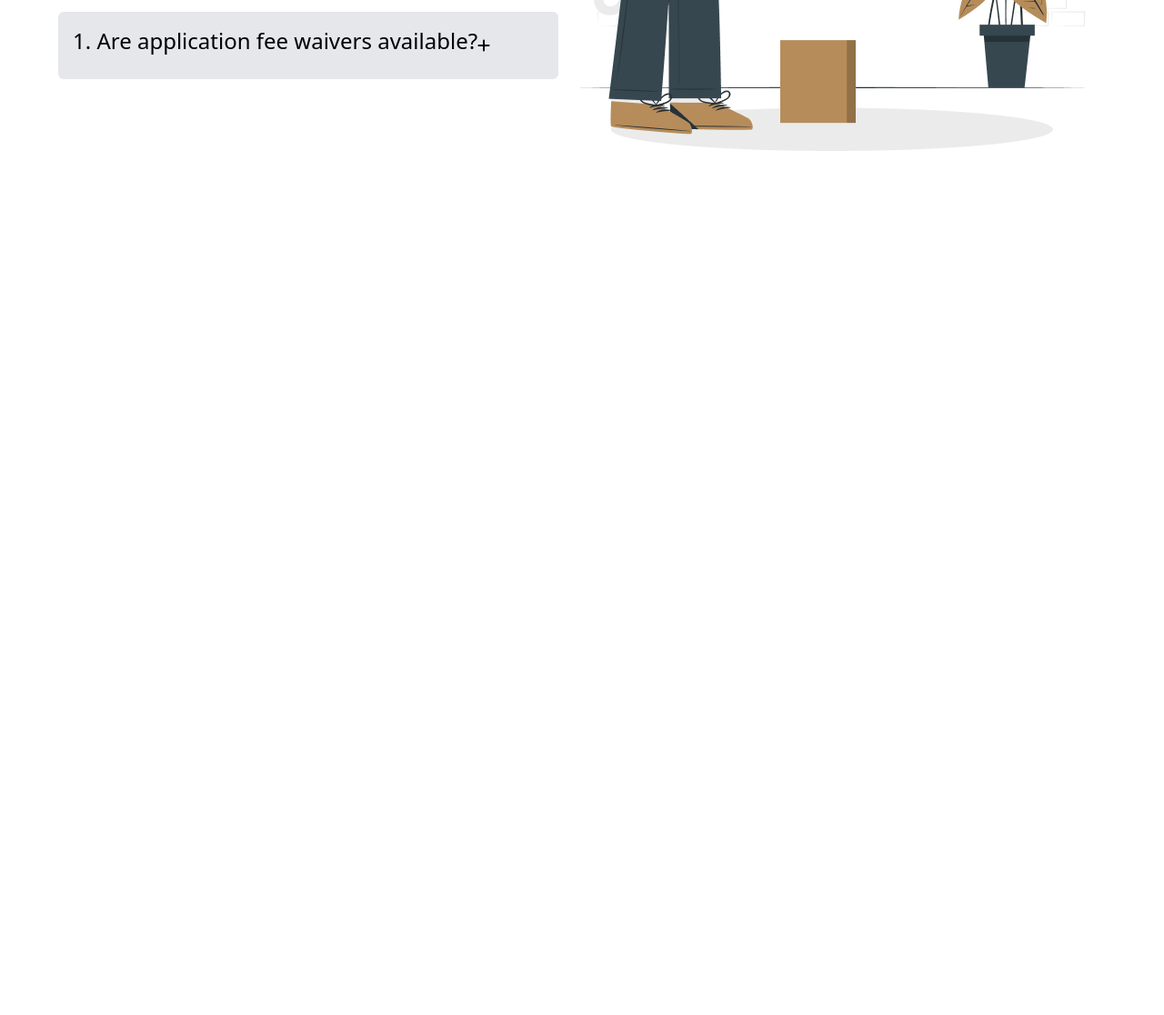
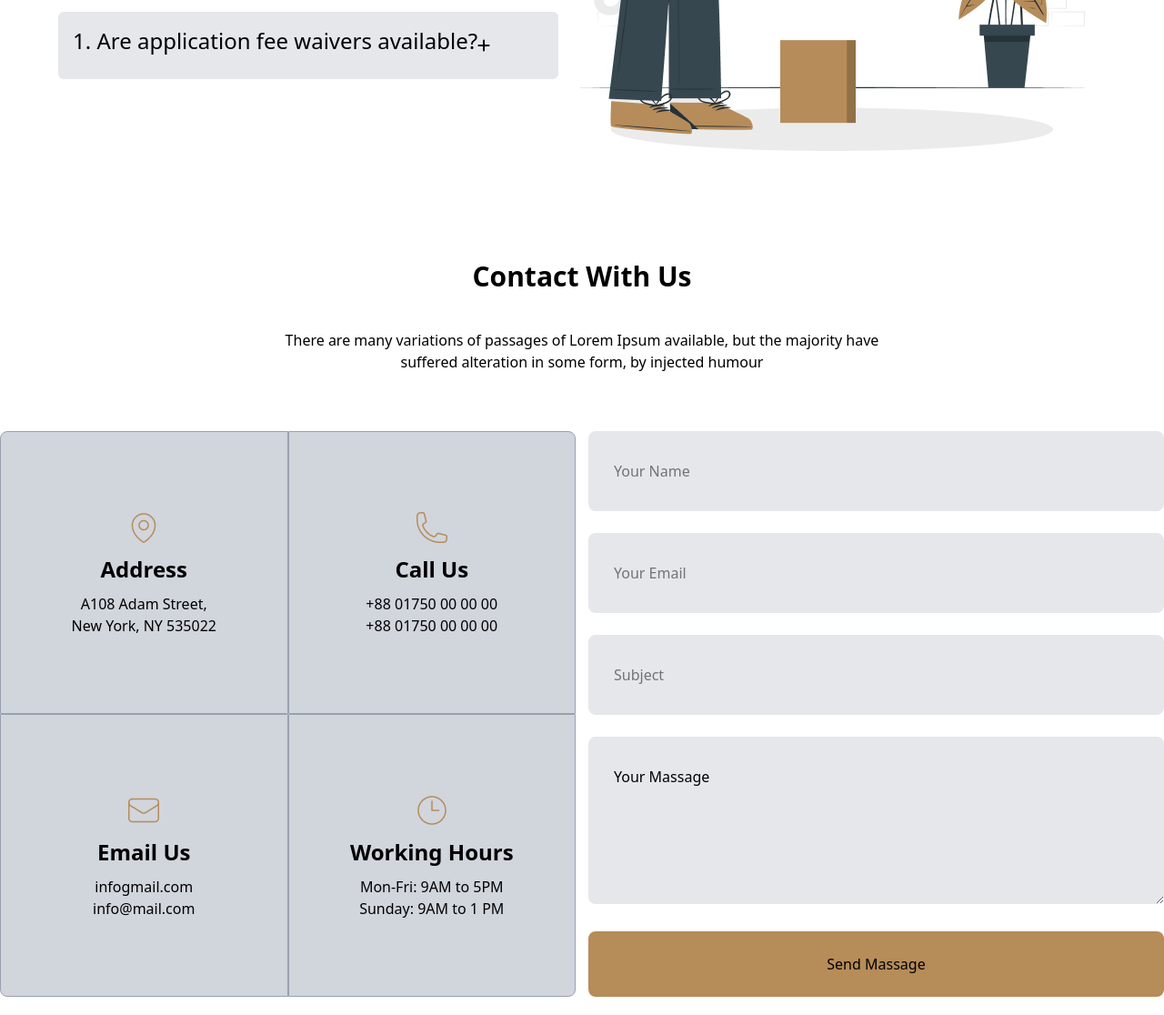
Before and after one commit to mjh-shikder/Legal-solution-website, a plain HTML site: page index.html in a window 1280 px wide. Shown: the part 3075-4191 px from the top of the page at 91% size. Before the commit the page ends 3341 px from the top, so only its background shows below. Drawn offline with nearby package versions, Linux system fonts and the light colour scheme.

Commit message:
Contact Us Section Added

```diff
--- a/index.html
+++ b/index.html
@@ -281,6 +281,65 @@
             </section>
         </section>
 
+        <!-- Contact US -->
+
+        <section>
+            <h1 class="text-3xl font-bold text-center my-10">Contact With Us</h1>
+            <p class="text-center mb-16"> There are many variations of passages of Lorem Ipsum available, but the
+                majority
+                have <br>
+                suffered alteration in some form, by injected humour</p>
+
+            <div class="flex gap-3.5">
+                <div class="grid lg:grid-cols-2 w-1/2">
+                    <div
+                        class="flex flex-col  items-center justify-center bg-gray-300 rounded-tl-lg border border-gray-400 py-10">
+                        <img class="w-10 mb-2.5" src="./images/location.png" alt="">
+                        <h3 class="text-center font-bold text-2xl mb-2.5">Address</h3>
+                        <p class="text-center"> A108 Adam Street,<br>
+                            New York, NY 535022</p>
+                    </div>
+                    <div
+                        class="flex flex-col  items-center justify-center bg-gray-300 rounded-tr-lg  border border-gray-400 py-10">
+                        <img class="w-10 mb-2.5" src="./images/call.png" alt="">
+                        <h3 class="text-center font-bold text-2xl mb-2.5">Call Us</h3>
+                        <p class="text-center"> +88 01750 00 00 00 <br>
+                            +88 01750 00 00 00</p>
+                    </div>
+                    <div
+                        class="flex flex-col  items-center justify-center bg-gray-300 rounded-bl-lg border border-gray-400 py-10">
+                        <img class="w-10 mb-2.5" src="./images/email.png" alt="">
+                        <h3 class="text-center font-bold text-2xl mb-2.5">Email Us</h3>
+                        <p class="text-center"> infogmail.com <br>
+                            info@mail.com</p>
+                    </div>
+                    <div
+                        class="flex flex-col  items-center justify-center bg-gray-300 rounded-br-lg border border-gray-400 py-10">
+                        <img class="w-10 mb-2.5" src="./images/time.png" alt="">
+                        <h3 class="text-center font-bold text-2xl mb-2.5">Working Hours</h3>
+                        <p class="text-center">Mon-Fri: 9AM to 5PM <br>
+                            Sunday: 9AM to 1 PM</p>
+                    </div>
+                </div>
+                <!-- form -->
+                <div class="w-1/2 ">
+                    <input class="bg-gray-200 w-full py-8 rounded-lg pl-7 mb-6" type="search" name="" id=""
+                        placeholder="Your Name">
+
+                    <input class="bg-gray-200 w-full py-8 rounded-lg pl-7 mb-6" type="search" name="" id=""
+                        placeholder="Your Email">
+
+                    <input class="bg-gray-200 w-full py-8 rounded-lg pl-7 mb-6" type="search" name="" id=""
+                        placeholder="Subject">
+
+                    <textarea class="bg-gray-200 w-full py-8 rounded-lg pl-7 mb-6" name="textarea" id="textbox"
+                        cols="10" rows="5">Your Massage</textarea>
+
+                    <input class="bg-[#b68c59] w-full py-6 rounded-lg " type="button" value="Send Massage">
+
+                </div>
+            </div>
+        </section>
 
     </main>
 </body>
```
